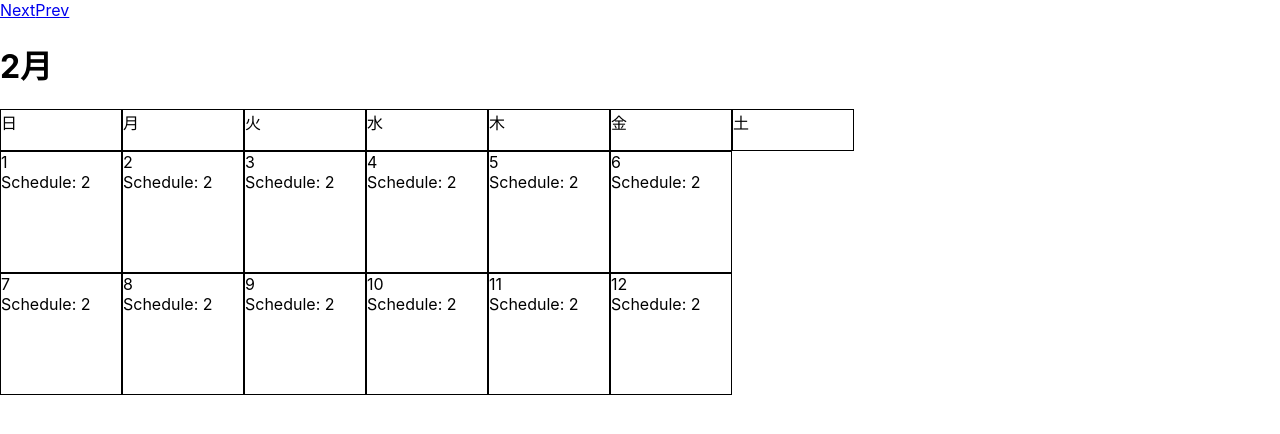
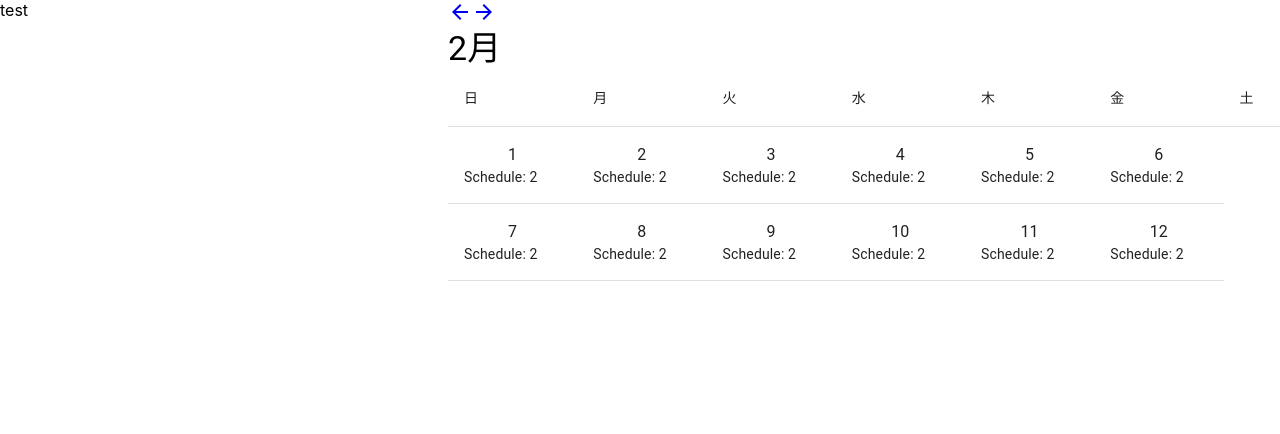
Before and after one commit to Siroyaka/react-redux-calendar, a React (Create React App) app: page /2 in a window 1280 px wide. Shown: the top 434 px of the page. Built offline with nearby package versions, Linux system fonts and the light colour scheme.

Commit message:
add material ui

```diff
--- /dev/null
+++ b/src/component/CalendarForm.css
@@ -0,0 +1,12 @@
+.calendar-split {
+    display: flex;
+    flex-direction: row;
+}
+
+.left-calendar {
+    width: 35%;
+}
+
+.right-calendar {
+    width: 65%;
+}
--- a/src/component/CalendarForm.tsx
+++ b/src/component/CalendarForm.tsx
@@ -1,8 +1,10 @@
 import React from 'react';
+import {RouteComponentProps} from 'react-router-dom';
+
+import './CalendarForm.css';
 import MonthCalender from './MonthCalendar';
 import data from '../data/monthData.json';
-import PageSelector from './PageSelector';
-import {RouteComponentProps} from 'react-router-dom';
+import {NextSelector, PrevSelector} from './PageSelector';
 
 interface OwnProps {
     id: number
@@ -24,9 +26,19 @@ const CalendarForm = (props: props) => {
     let monthData = getData(urlMonth);
     return (
         <React.Fragment>
-            <PageSelector link={urlMonth + 1} text='Next'/>
-            <PageSelector link={urlMonth - 1} text='Prev'/>
-            <MonthCalender {...monthData} />
+            <div className='calendar-split'>
+                <div className='left-calendar'>
+                    test
+                </div>
+
+                <div className='right-calendar'>
+                    <PrevSelector link={urlMonth - 1} />
+                    <NextSelector link={urlMonth + 1} />
+                    <MonthCalender {...monthData} />
+                </div>
+
+            </div>
+
         </React.Fragment>
     );
 }
--- a/src/component/MonthCalendar.css
+++ /dev/null
@@ -1,18 +0,0 @@
-.week {
-    display: flex;
-    flex-direction: row;
-}
-
-.week > * {
-    width: 120px;
-    border-style: solid;
-    border-width: 1px;
-}
-
-.week .Day {
-    height: 120px;
-}
-
-.weekdays div {
-    height: 40px;
-}
--- a/src/component/MonthCalendar.tsx
+++ b/src/component/MonthCalendar.tsx
@@ -1,8 +1,12 @@
 import React from 'react';
-import './MonthCalendar.css';
 import MonthDayParts from './MonthDayParts';
 import MonthWeekDayParts from './MonthWeekDayParts';
 import {MonthData} from '../datainterface/monthinterface';
+import Table from '@material-ui/core/Table';
+import TableHead from '@material-ui/core/TableHead';
+import TableBody from '@material-ui/core/TableBody';
+import TableRow from '@material-ui/core/TableRow';
+import Typography from '@material-ui/core/Typography';
 
 type Props = MonthData;
 
@@ -10,18 +14,23 @@ const MonthCalender: React.FC<Props> = (props) => {
     const { month, monthDays } = props;
     return (
         <div>
-            <h1>{month}月</h1>
-            <div className='week weekdays'>
-                <MonthWeekDayParts />
-            </div>
-            {monthDays.map((week) => (
-                <div className='week'>
-                    {week.map((dayData) => (
-                        <MonthDayParts {...dayData}/>
+            <Typography variant='h4' align='left'>{month}月</Typography>
+            <Table>
+                <TableHead>
+                    <MonthWeekDayParts />
+                </TableHead>
+                <TableBody>
+                    {monthDays.map((week) => (
+                        <TableRow>
+                            {week.map((dayData) => (
+                                <MonthDayParts {...dayData}/>
+                            ))}
+                        </TableRow>
                     ))}
-                </div>
-            ))}
+                </TableBody>
+            </Table>
         </div>
+
     );
 }
 
--- a/src/component/MonthDayParts.tsx
+++ b/src/component/MonthDayParts.tsx
@@ -1,4 +1,8 @@
 import React from 'react';
+import TableCell from '@material-ui/core/TableCell';
+import TableHead from '@material-ui/core/TableHead';
+import TableBody from '@material-ui/core/TableBody';
+import TypoGraphy from '@material-ui/core/Typography';
 import {DayData} from '../datainterface/dayinterface';
 
 type Props = DayData;
@@ -12,10 +16,10 @@ const MonthDayParts: React.FC<Props> = (props: Props) => {
         schedulecount = <div></div>
     }
     return(
-        <div className='Day'>
-            <div>{day}</div>
-            {schedulecount}
-        </div>
+        <TableCell>
+            <TypoGraphy align='center'>{day}</TypoGraphy>
+            <TableBody>{schedulecount}</TableBody>
+        </TableCell>
     );
 }
 
--- a/src/component/MonthWeekDayParts.tsx
+++ b/src/component/MonthWeekDayParts.tsx
@@ -1,13 +1,15 @@
 import React from 'react';
+import TableRow from '@material-ui/core/TableRow';
+import TableCell from '@material-ui/core/TableCell';
 
 const MonthWeekDayParts : React.FC = () => {
     const weekDays = ['日', '月', '火', '水', '木', '金', '土'];
     return(
-        <React.Fragment>
+        <TableRow>
             {weekDays.map((wd: string) => (
-                <div className='wd'>{wd}</div>
+                <TableCell>{wd}</TableCell>
             ))}
-        </React.Fragment>
+        </TableRow>
     );
 }
 export default MonthWeekDayParts;
--- a/src/component/PageSelector.tsx
+++ b/src/component/PageSelector.tsx
@@ -1,8 +1,8 @@
 import React from 'react';
 import {Link} from 'react-router-dom';
+import {ArrowBack, ArrowForward} from '@material-ui/icons';
 
 interface OwnProps {
-    text: string
     link: number
 }
 
@@ -12,12 +12,20 @@ const links = (n: number) => {
     return '/' + n;
 }
 
-const PageSelector: React.FC<Props> = (props) => {
-    const {link, text} = props;
+export const NextSelector: React.FC<Props> = ({link}) => {
     const l = links(link);
     return (
-        <Link className='pslink' to={l}>{text}</Link>
+        <Link className='pslink' to={l}>
+            <ArrowForward />
+        </Link>
     )
 }
 
-export default PageSelector;
+export const PrevSelector: React.FC<Props> = ({link}) => {
+    const l = links(link);
+    return (
+        <Link className='pslink' to={l}>
+            <ArrowBack />
+        </Link>
+    )
+}
```
Also changed, not shown: 1 other file (tests, documents, lock files or other folders).
